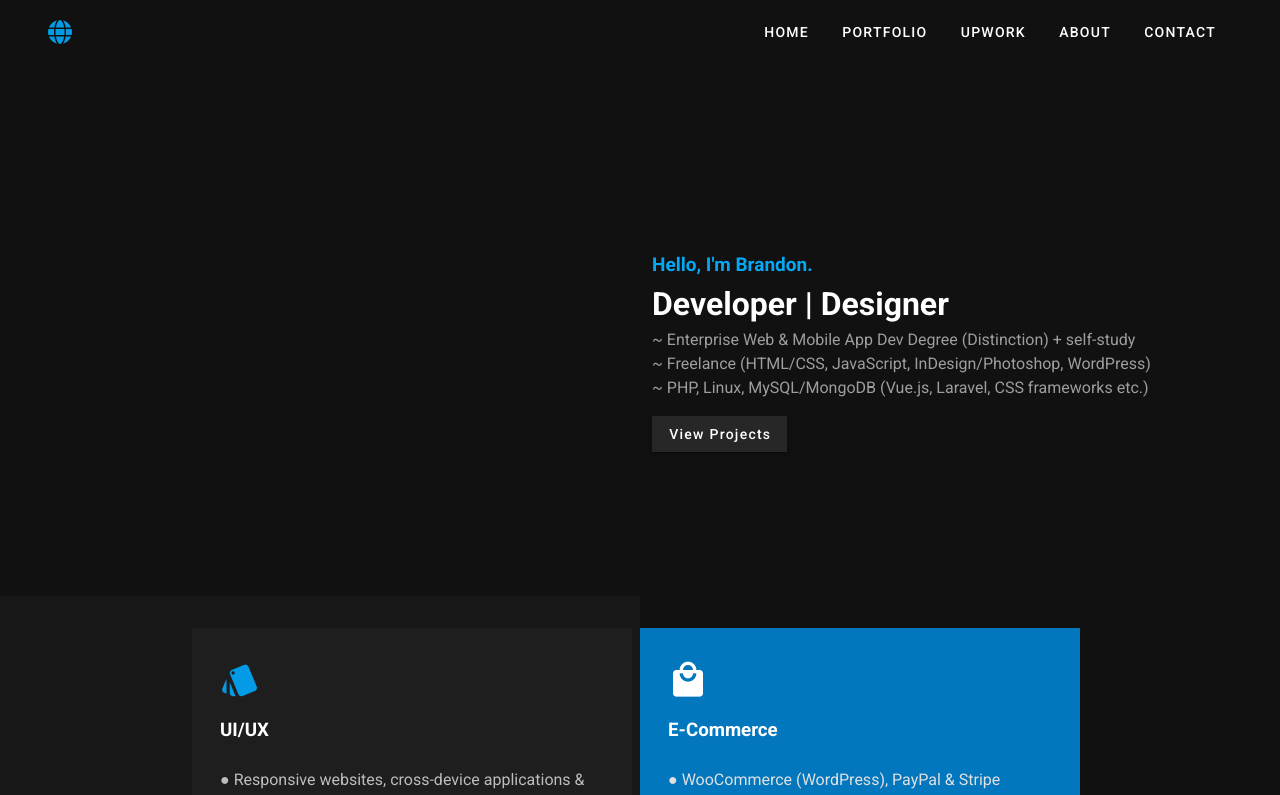
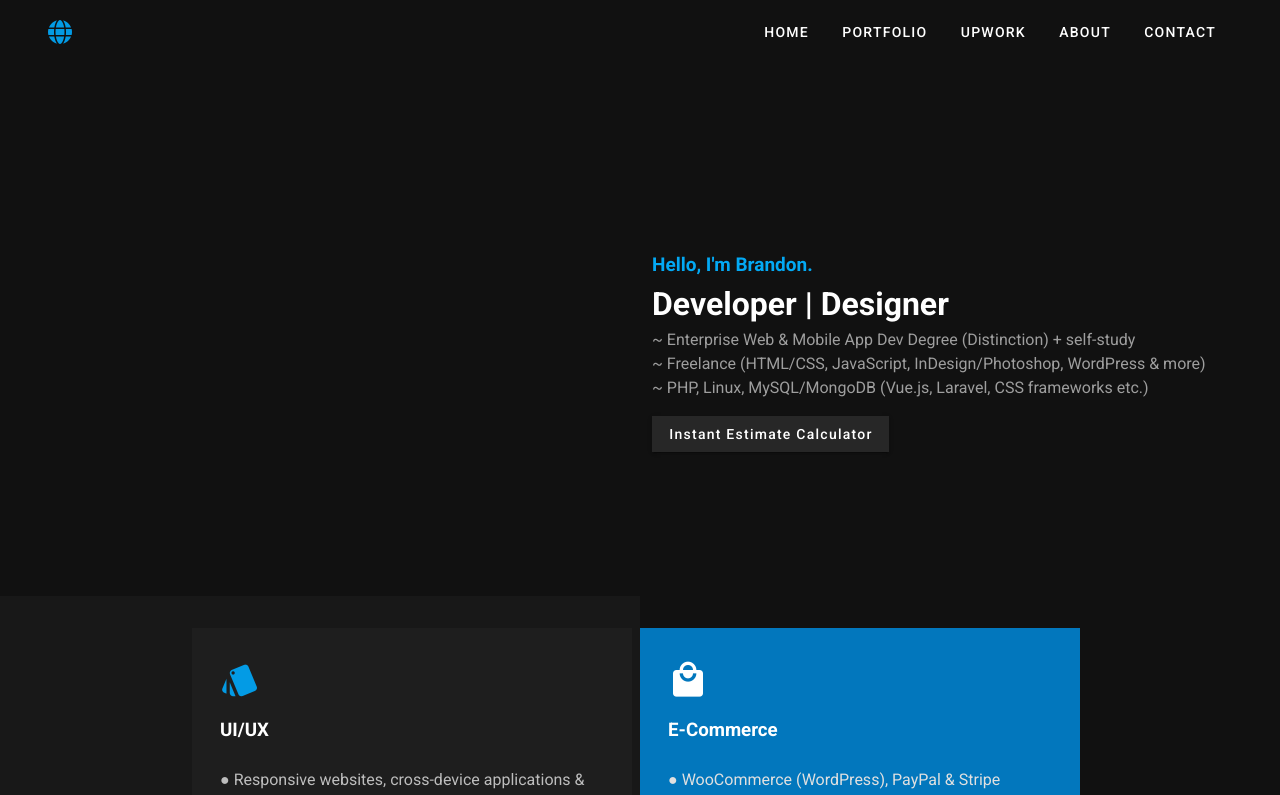
Before and after one commit to BrandonWingerAir/project-portfolio-vuetify-js, a Vue app: page / in a window 1280 px wide. Shown: the top 795 px of the page. Built offline with nearby package versions, Linux system fonts and the light colour scheme.

Commit message:
update hero section button to external link

```diff
--- a/src/components/HeroSection.vue
+++ b/src/components/HeroSection.vue
@@ -9,12 +9,12 @@
             <p class="grey--text">
                 ~ Enterprise Web & Mobile App Dev Degree (Distinction) + self-study
                 <br>
-                ~ Freelance (HTML/CSS, JavaScript, InDesign/Photoshop, WordPress)
+                ~ Freelance (HTML/CSS, JavaScript, InDesign/Photoshop, WordPress & more)
                 <br>
                 ~ PHP, Linux, MySQL/MongoDB (Vue.js, Laravel, CSS frameworks etc.)
             </p>
-            <v-btn tile color="a7121d" class="text-capitalize" dark @click="scroll('projects-scroll')">
-                View Projects
+            <v-btn tile color="a7121d" class="text-capitalize" dark href="https://brandonwinger-air.com/web-project-calculator/" target="_blank">
+                Instant Estimate Calculator
             </v-btn>
         </v-col>
     </v-row>
```
